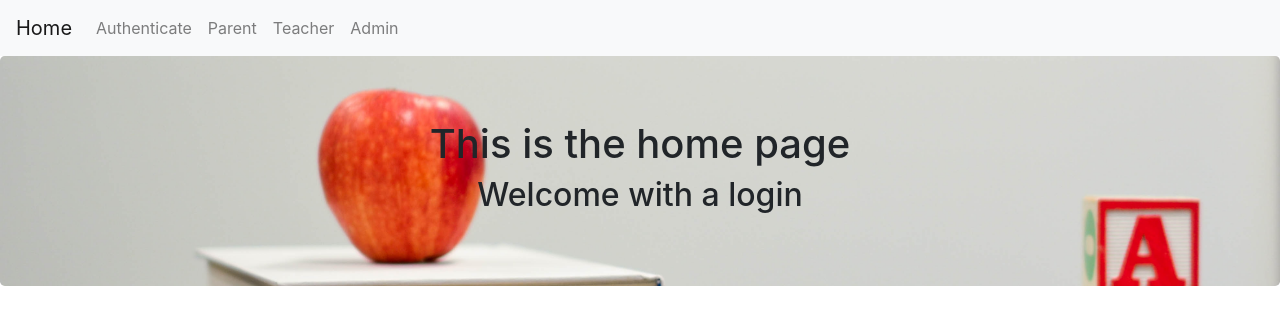
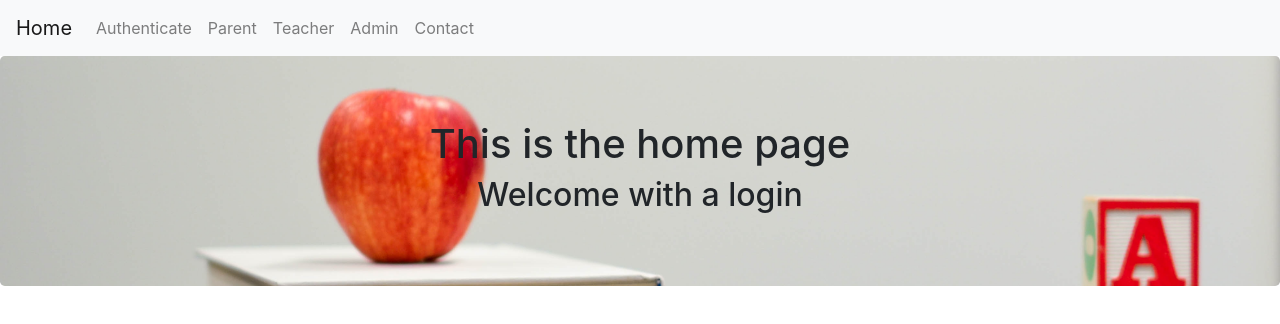
Before and after one commit to seleazar10/schooltracker, a React (Create React App) app in the folder client/: page / in a window 1280 px wide. Shown: the top 324 px of the page. Built offline with nearby package versions, Linux system fonts and the light colour scheme; some icons are missing.

Commit message:
created contact link

```diff
--- a/client/src/components/Navbar/index.js
+++ b/client/src/components/Navbar/index.js
@@ -46,6 +46,14 @@ function Navbar() {
               Admin
             </Link>
           </li>
+          <li className="nav-item">
+            <Link
+              to="/contact"
+              className={window.location.pathname === "/contact" ? "nav-link active" : "nav-link"}
+            >
+              Contact
+            </Link>
+          </li>
         </ul>
       </div>
     </nav>
```
